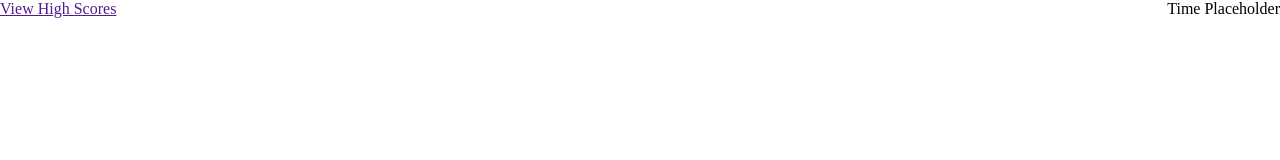
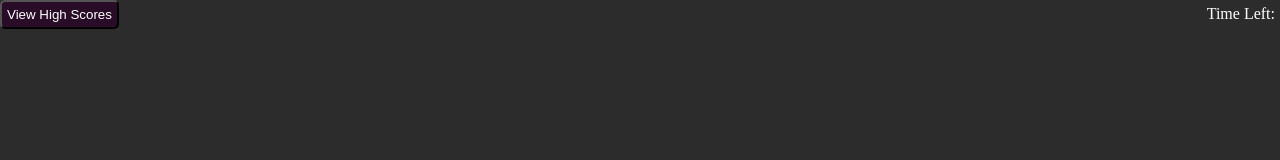
Before and after one commit to jeffrpar/quiz-app, a plain HTML site: page index.html in a window 1280 px wide. Drawn offline with Linux system fonts and the light colour scheme.

Commit message:
initial css styling

```diff
--- a/assets/style.css
+++ b/assets/style.css
@@ -1,8 +1,21 @@
 body {
     margin: auto;
+    background-color: rgb(44, 44, 44);
 }
 
 nav {
     display: flex;
     justify-content: space-between;
+    color: white;
 }
+
+button {
+    background-color: rgb(41, 12, 39);
+    color: white;
+    border-radius: 5px;
+    padding: 5px;
+}
+
+span {
+    padding: 5px;
+}
--- a/index.html
+++ b/index.html
@@ -10,11 +10,13 @@
 <body>
     <section>
         <nav>
-            <a href="">View High Scores</a>
-            <span>Time Placeholder</span>
+            <button>View High Scores</button>
+            <span>Time Left: </span>
         </nav>
         <main>
+            <section>
 
+            </section>
         </main>
     </section>
 </body>
```
